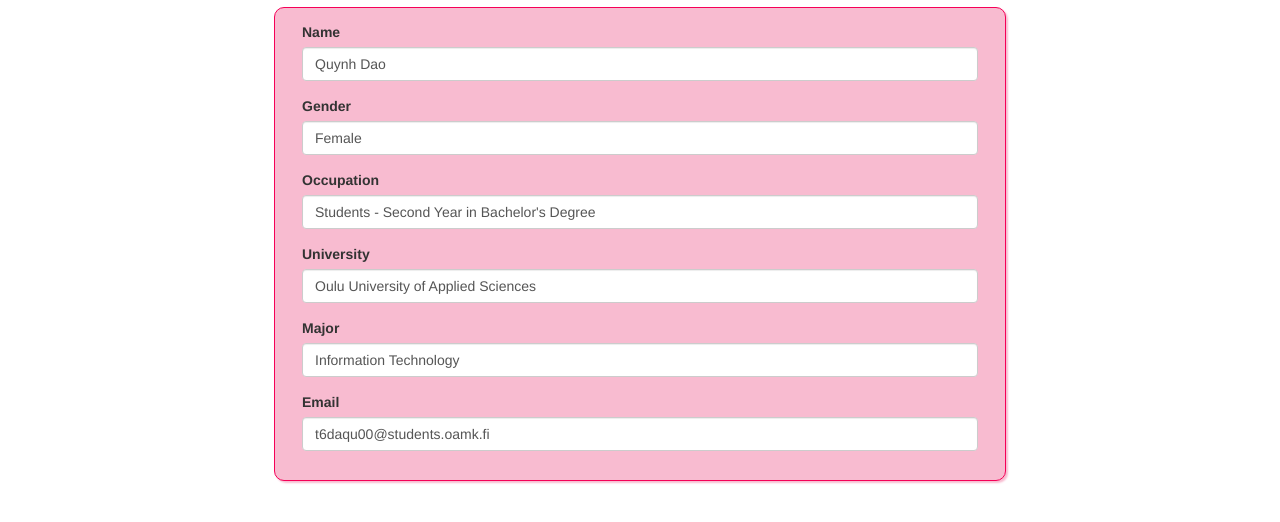
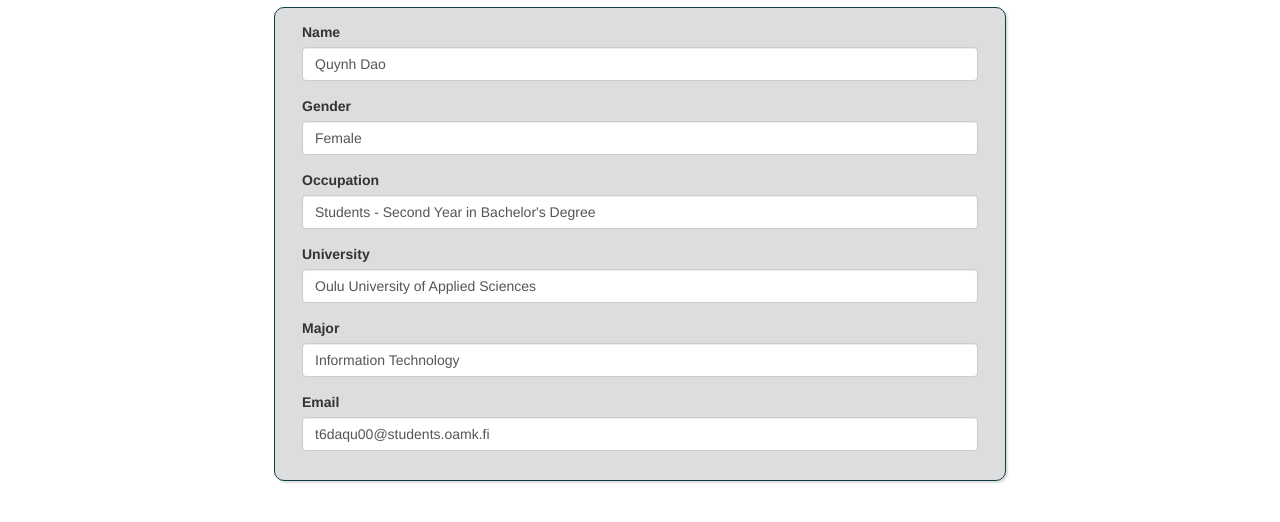
Before and after one commit to klezd/IMP_portfolio, a plain HTML site: page contact.html in a window 1280 px wide. Shown: the part 116-638 px from the top of the page. Drawn offline with nearby package versions, Linux system fonts and the light colour scheme.

Commit message:
Update styles.css

```diff
--- a/css/styles.css
+++ b/css/styles.css
@@ -7,10 +7,10 @@
     width:60%;
     margin: auto;
     border-radius: 10px;
-    border: 1px solid #F50057;
-    box-shadow: 2px 2px 2px #F8BBD0;
+    border: 1px solid #113c4a;
+    box-shadow: 2px 2px 2px #dddddd;
     padding: 1em 3em !important;
-    background: #F8BBD0;
+    background: #dddddd;
 }
 
 /*home page*/
```
